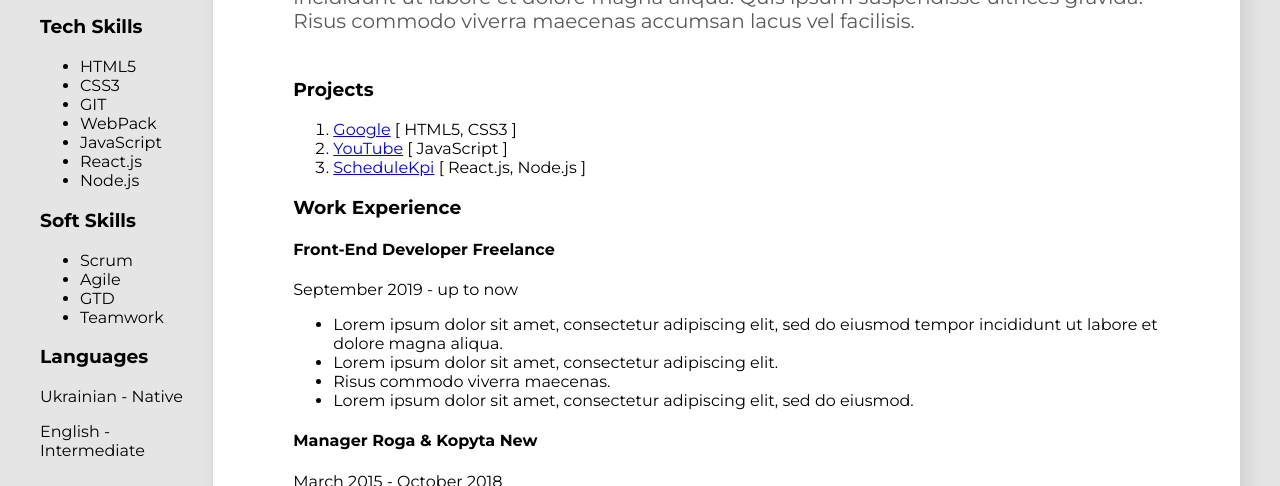
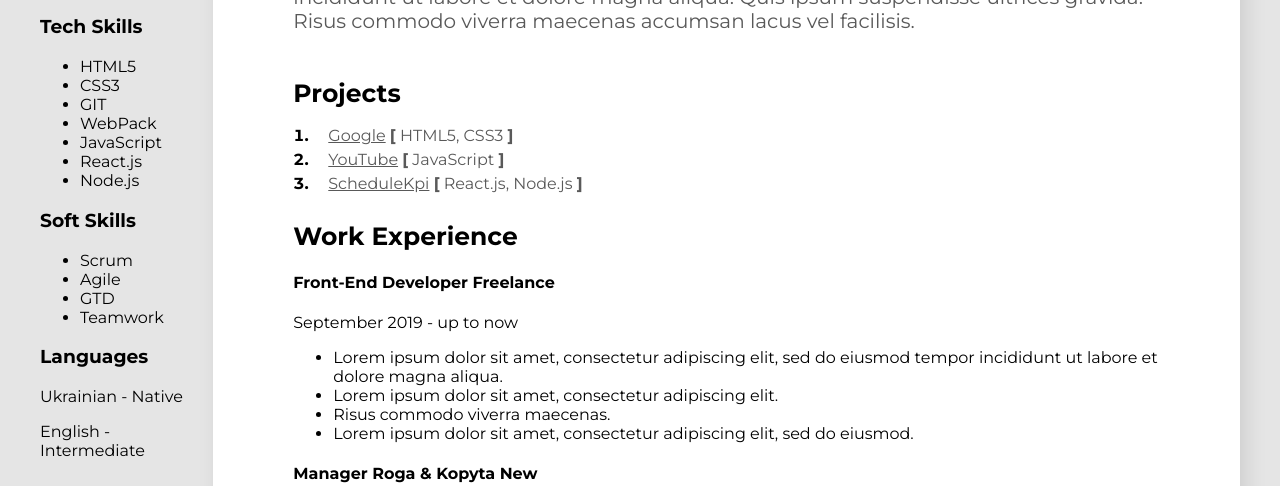
Before and after one commit to AnastasiaLytvyn/resume, a plain HTML site: page index.html in a window 1280 px wide. Shown: the part 314-800 px from the top of the page. Drawn offline with Linux system fonts and the light colour scheme.

Commit message:
add style for projects block

```diff
--- a/styles.css
+++ b/styles.css
@@ -42,3 +42,58 @@ main {
     line-height: 24px;
     color: #595959;
 }
+
+.title {
+    font-style: normal;
+    font-weight: 700;
+    font-size: 25px;
+    line-height: 30px;
+    color: #000000;
+    margin-bottom: 10px;
+}
+
+.projects {
+
+}
+
+.projects-list {
+    padding: 0;
+    margin-left: 20px;
+}
+
+.project-item {
+    font-style: normal;
+    font-weight: 700;
+    font-size: 16px;
+    line-height: 24px;
+    color: #000000;
+}
+
+.project,
+.project-link {
+    font-style: normal;
+    font-weight: 400;
+    font-size: 16px;
+    line-height: 24px;
+    color: #595959;
+}
+
+.project-link {
+    margin-left: 15px;
+}
+
+a.project-link:visited {
+    color: #080705;
+}
+
+a.project-link:hover {
+    color: #912F40;
+}
+
+.project-bracket {
+    font-style: normal;
+    font-weight: 700;
+    font-size: 16px;
+    line-height: 24px;
+    color: #595959;
+}
```
Also changed, not shown: index.html (+0 -1 lines).
